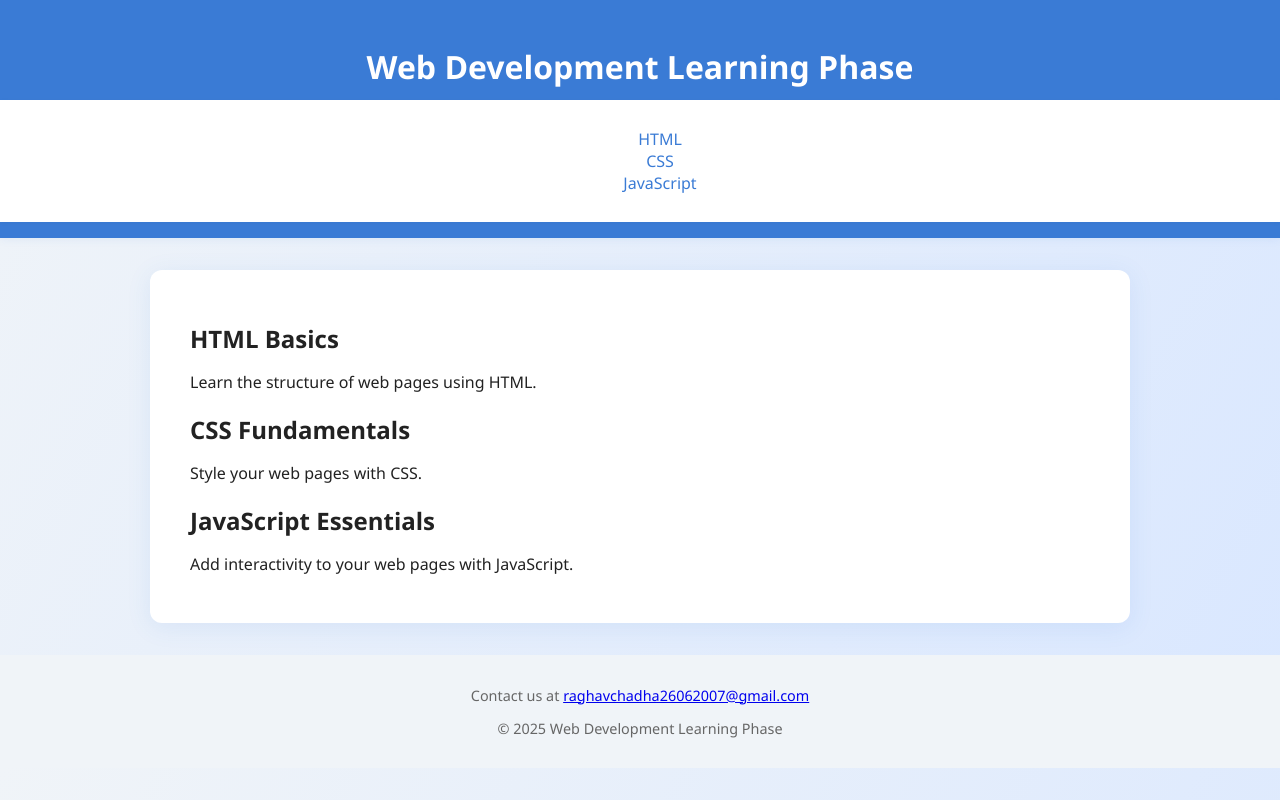
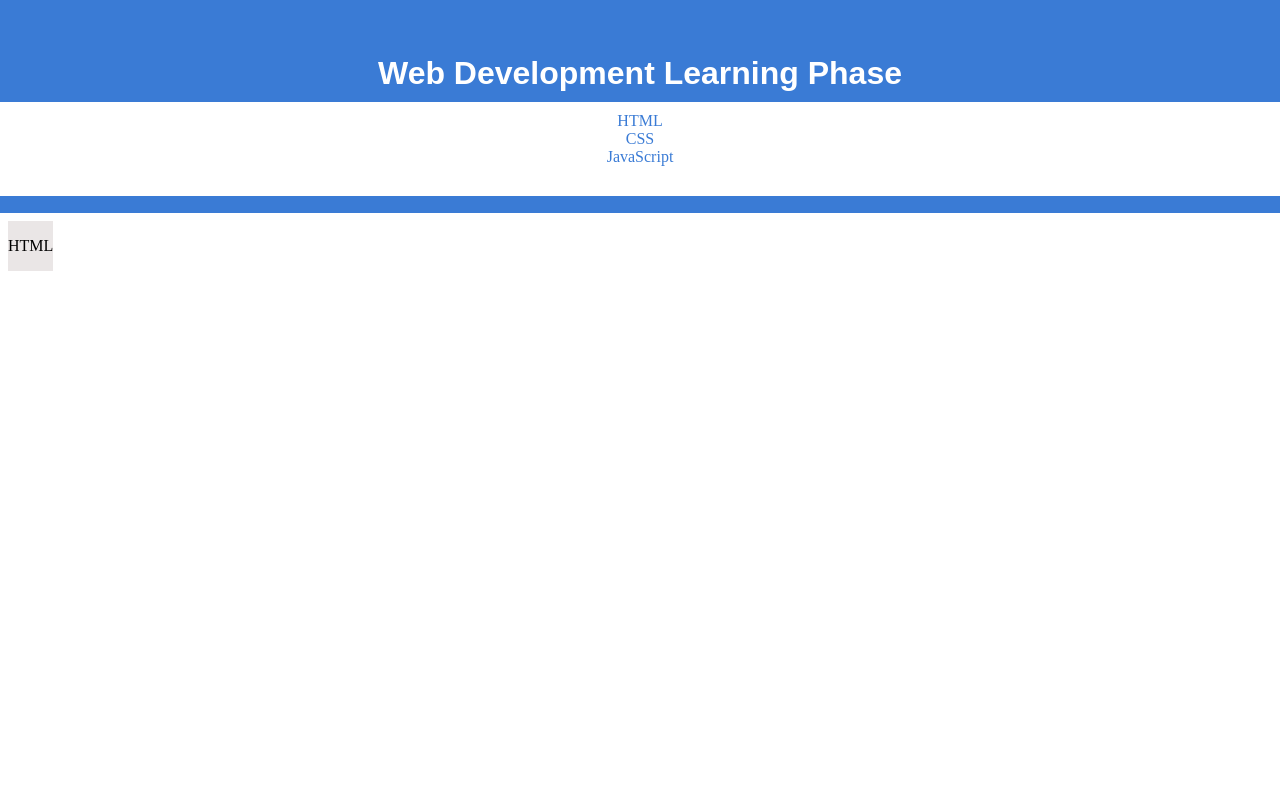
Before and after one commit to EthicalAesthetic/Learning-Phase, a plain HTML site: page WEB DEV/index.html in a window 1280 px wide. Drawn offline with Linux system fonts and the light colour scheme.

Commit message:
NEW CHANGES

```diff
--- a/WEB DEV/index.html
+++ b/WEB DEV/index.html
@@ -1,43 +1,30 @@
 <!DOCTYPE html>
 <html lang="en">
     <head>
-    <title>Web Development Learning Phase</title>
-    <meta charset="UTF-8">
-    <meta name="viewport" content="width=device-width, initial-scale=1.0">
-    <link rel="stylesheet" href="styles.css">
+        <title>
+            Web Development Basics
+        </title>
+        <meta charset="UTF-8"/>
+        <meta name="viewport" content="width:intitial-width , scale:1.0"/>
+        <link rel="stylesheet" href="styles.css"/>
     </head>
     <body>
-    <header><!-- Header for the webpage -->
+        <header>
             <h1>Web Development Learning Phase</h1>
-        <nav> <!-- Navigation for the learning phase -->
+            <nav>
                 <ul>
                     <li><a href="#html">HTML</a></li>
                     <li><a href="#css">CSS</a></li>
                     <li><a href="#javascript">JavaScript</a></li>
                 </ul>
             </nav>
+            <hr>
         </header>
 
-    <main><!-- Main content area for the learning phase -->
-        <section id="html"> <!-- Section for HTML learning -->
-            <h2>HTML Basics</h2>
-            <p>Learn the structure of web pages using HTML.</p>
-        </section>
-
-        <section id="css"> <!-- Section for CSS learning -->
-            <h2>CSS Fundamentals</h2>
-            <p>Style your web pages with CSS.</p>
-        </section>
-
-        <section id="javascript"> <!-- Section for JavaScript learning -->
-            <h2>JavaScript Essentials</h2>
-            <p>Add interactivity to your web pages with JavaScript.</p>
+        <main class="main">
+            <section id="html">
+                <p>HTML</p>
             </section>
         </main>
-
-    <footer><!-- Footer for the webpage -->
-        <p>Contact us at <a href="mailto:raghavchadha26062007@gmail.com">raghavchadha26062007@gmail.com</a></p>
-        <p>&copy; 2025 Web Development Learning Phase</p>
-    </footer>
     </body>
 </html>
--- a/WEB DEV/styles.css
+++ b/WEB DEV/styles.css
@@ -1,102 +1,44 @@
-/* General body styles */
-body {
-    font-family: 'Segoe UI', Arial, sans-serif;
-    background: linear-gradient(120deg, #f0f4f8 0%, #d9e7ff 100%);
-    color: #222;
-    margin: 0;
-    padding: 0;
+h1{
+    text-align:center;
+    color: white;
+    background-color: #3a7bd5;
+    padding-top:55px;
+    margin:-8px;
+    padding-bottom: 10px;
+    font-family: Arial, Helvetica, sans-serif;
+    text-decoration: none;
+
 }
 
-/* Header styles */
-header {
-    background: #3a7bd5;
-    color: #fff;
-    padding: 24px 0 16px 0;
-    text-align: center;
-    box-shadow: 0 2px 8px rgba(58,123,213,0.08);
+a{
+    text-decoration: none;
+    color:#3a7bd5;
+    font-size: 16px;
 }
 
-h1, h2, h3 {
-    font-weight: 600;
-    margin-bottom: 12px;
+ul{
+    margin-left: auto;
+    margin-right: auto;
+    display: inline;
+    text-align: center;
+
 }
 
-/* Navigation bar */
-nav {
-    display: flex;
-    justify-content: center;
-    gap: 32px;
-    background: #fff;
-    box-shadow: 0 1px 4px rgba(0,0,0,0.04);
-    padding: 12px 0;
-}
-nav a {
-    color: #3a7bd5;
-    text-decoration: none;
-    font-weight: 500;
-    transition: color 0.2s;
-}
-nav a:hover {
-    color: #1a4e8a;
+hr {
+    margin-top: 30px;
+    border: none;
+    border-top: 17px solid #3a7bd5; /* Change thickness and color */
+    height: 0;
+    margin-right: -10px;
+    margin-left: -10px;
 }
 
-/* Main content area */
-main {
-    max-width: 900px;
-    margin: 32px auto;
-    background: #fff;
-    border-radius: 12px;
-    box-shadow: 0 4px 24px rgba(58,123,213,0.10);
-    padding: 32px 40px;
+.main{
+    display:inline-block;
+    color:black;
+
 }
 
-/* Card styles */
-.card {
-    background: #f8fafc;
-    border-radius: 8px;
-    box-shadow: 0 2px 8px rgba(0,0,0,0.06);
-    padding: 24px;
-    margin-bottom: 24px;
-    transition: box-shadow 0.2s;
+main{
+    background-color: rgb(234, 230, 230);
 }
-.card:hover {
-    box-shadow: 0 6px 24px rgba(58,123,213,0.13);
-}
-
-/* Button styles */
-button, .btn {
-    background: #3a7bd5;
-    color: #fff;
-    border: none;
-    border-radius: 6px;
-    padding: 10px 24px;
-    font-size: 1rem;
-    font-weight: 500;
-    cursor: pointer;
-    transition: background 0.2s, box-shadow 0.2s;
-    box-shadow: 0 2px 8px rgba(58,123,213,0.08);
-}
-button:hover, .btn:hover {
-    background: #1a4e8a;
-}
-
-/* Responsive design */
-@media (max-width: 600px) {
-    main {
-        padding: 16px 8px;
-    }
-    nav {
-        flex-direction: column;
-        gap: 12px;
-    }
-}
-
-/* Footer styles */
-footer {
-    text-align: center;
-    padding: 16px 0;
-    background: #f0f4f8;
-    color: #666;
-    font-size: 0.9rem;
-    margin-top: 32px;
-}
```
Lines whose indentation alone changed are shown as unchanged.
